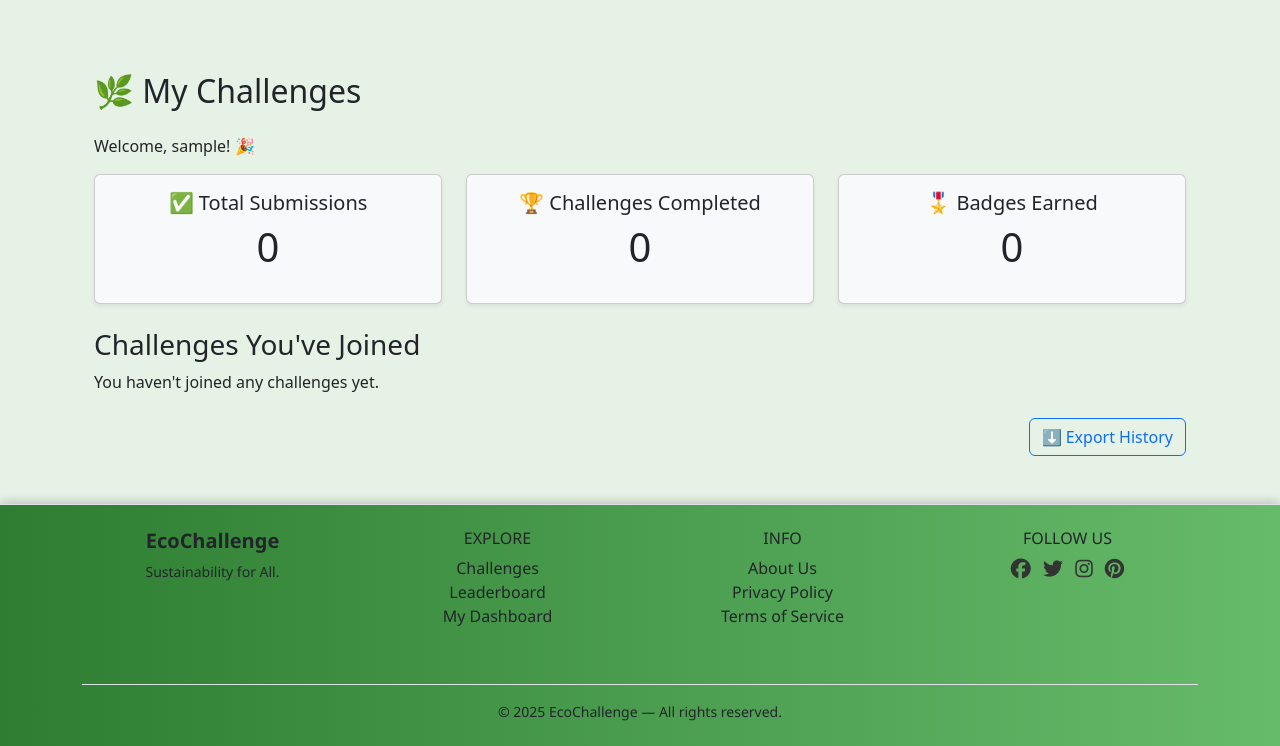
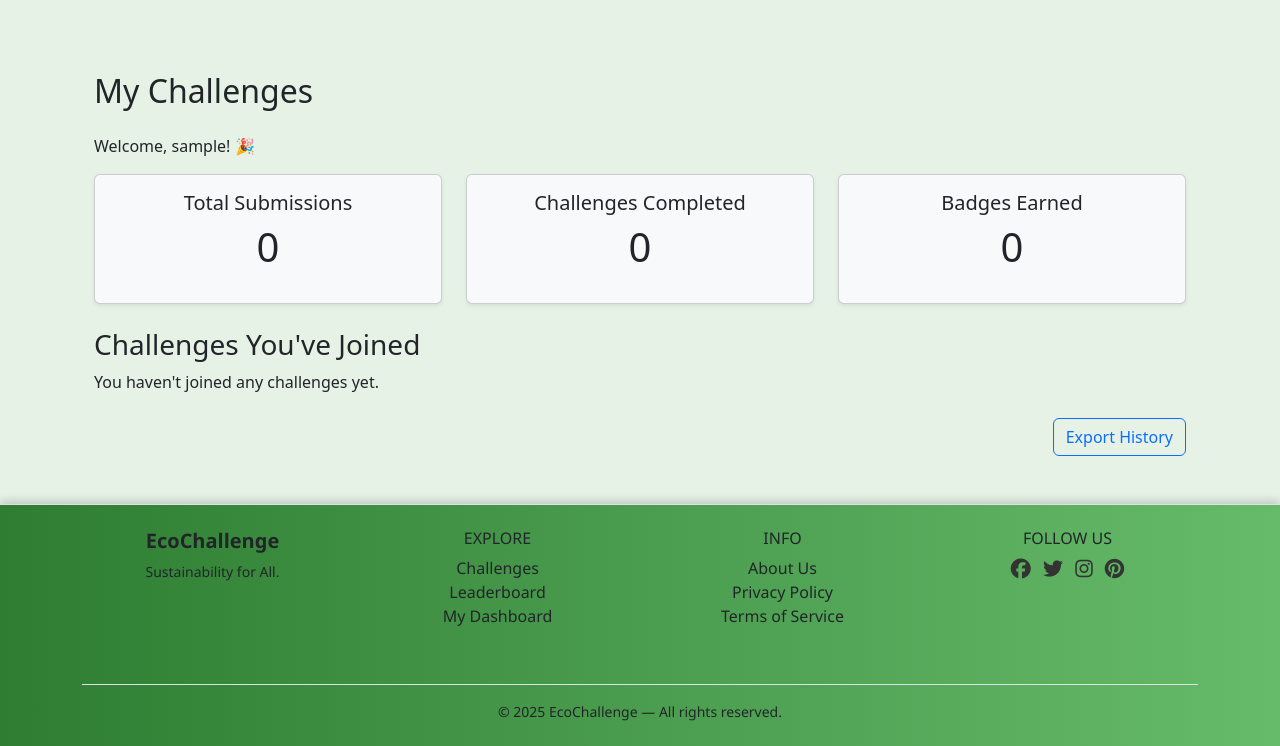
Before and after one commit to sharadpatel13/GreenChallenge, a Django app: page /my-challenges/ in a window 1280 px wide. Shown: the part 56-802 px from the top of the page. Run offline with Django 5.2, Linux system fonts and the light colour scheme; the visitor is signed in with stand-in values (Sample User, id 1).

Commit message:
removed unnecessary things

```diff
--- a/badges/templates/base.html
+++ b/badges/templates/base.html
@@ -5,7 +5,7 @@
     <meta name="viewport" content="width=device-width, initial-scale=1.0">
     <title>{% block title %}EcoChallenge{% endblock %}</title>
     <link rel="stylesheet" href="https://cdn.jsdelivr.net/npm/bootstrap@5.3.0/dist/css/bootstrap.min.css">
-    {% load static %} <!-- Load static files if needed -->
+    {% load static %}
     <link rel="stylesheet" href="https://cdn.jsdelivr.net/npm/bootstrap-icons@1.10.5/font/bootstrap-icons.css">
     <link rel="stylesheet" href="{% static 'css/style.css' %}">
     <link href="https://cdnjs.cloudflare.com/ajax/libs/font-awesome/6.5.0/css/all.min.css" rel="stylesheet">
@@ -27,7 +27,7 @@
 
                     </li>
                     <li class="nav-item">
-                        <a class="nav-link" href="{% url 'my-challenges' %}">Challenges</a> <!-- Link to your challenge list -->
+                        <a class="nav-link" href="{% url 'my-challenges' %}">Challenges</a>
                     </li>
                     <li class="nav-item">
                         <a class="nav-link" href="{% url 'about' %}">About</a>
@@ -45,7 +45,7 @@
                     {% endif %}
                     {% if user.is_staff %}
                     <li class="nav-item">
-                        <a class="nav-link" href="/admin">Admin</a> <!-- Link to the admin panel -->
+                        <a class="nav-link" href="/admin">Admin</a>
                     </li>
                     {% endif %}
                 </ul>
--- a/badges/templates/my_challenges.html
+++ b/badges/templates/my_challenges.html
@@ -2,7 +2,7 @@
 {% load static %}
 {% block content %}
 <div class="container mt-5">
-    <h2 class="mb-4">🌿 My Challenges</h2>
+    <h2 class="mb-4"> My Challenges</h2>
     <p>Welcome, {{ user.username }}! 🎉</p>
 
     <!-- Display Messages -->
@@ -19,7 +19,7 @@
         <div class="col-md-4">
             <div class="card bg-light shadow-sm">
                 <div class="card-body">
-                    <h5 class="card-title">✅ Total Submissions</h5>
+                    <h5 class="card-title"> Total Submissions</h5>
                     <p class="display-6">{{ total_submissions }}</p>
                 </div>
             </div>
@@ -27,7 +27,7 @@
         <div class="col-md-4">
             <div class="card bg-light shadow-sm">
                 <div class="card-body">
-                    <h5 class="card-title">🏆 Challenges Completed</h5>
+                    <h5 class="card-title"> Challenges Completed</h5>
                     <p class="display-6">{{ total_challenges }}</p>
                 </div>
             </div>
@@ -35,7 +35,7 @@
         <div class="col-md-4">
             <div class="card bg-light shadow-sm">
                 <div class="card-body">
-                    <h5 class="card-title">🎖️ Badges Earned</h5>
+                    <h5 class="card-title"> Badges Earned</h5>
                     <p class="display-6">{{ total_badges }}</p>
                 </div>
             </div>
@@ -56,68 +56,11 @@
         <p>You haven't joined any challenges yet.</p>
     {% endif %}
 
-<!--        <h3 class="mt-4 text-success">✅ Approved Submissions</h3>-->
-<!--    {% if approved_proofs %}-->
-<!--      <ul class="list-group mt-2">-->
-<!--        {% for proof in approved_proofs %}-->
-<!--          <li class="list-group-item d-flex justify-content-between align-items-center">-->
-<!--            <div>-->
-<!--              <strong>{{ proof.challenge.title }}</strong><br>-->
-<!--              📅 Uploaded: {{ proof.date_uploaded|date:"M d, Y" }}<br>-->
-<!--              ✅ <strong>Status: Approved</strong>-->
-<!--            </div>-->
-<!--            <a href="{{ proof.proof_file.url }}" class="btn btn-outline-success btn-sm" target="_blank">View Proof</a>-->
-<!--          </li>-->
-<!--        {% endfor %}-->
-<!--      </ul>-->
-<!--    {% else %}-->
-<!--      <p class="text-muted">No approved submissions yet.</p>-->
-<!--    {% endif %}-->
 
-<!--        {% if pending_proofs %}-->
-<!--      <h3 class="mt-5 text-warning">⏳ Pending Submissions</h3>-->
-<!--      <ul class="list-group mt-2">-->
-<!--        {% for proof in pending_proofs %}-->
-<!--          <li class="list-group-item d-flex justify-content-between align-items-center">-->
-<!--            <div>-->
-<!--              <strong>{{ proof.challenge.title }}</strong><br>-->
-<!--              📅 Uploaded: {{ proof.date_uploaded|date:"M d, Y" }}<br>-->
-<!--              ⏳ <strong>Status: Pending</strong>-->
-<!--            </div>-->
-<!--            <a href="{{ proof.proof_file.url }}" class="btn btn-outline-secondary btn-sm" target="_blank">View Proof</a>-->
-<!--          </li>-->
-<!--        {% endfor %}-->
-<!--      </ul>-->
-<!--    {% else %}-->
-<!--      <p class="text-muted mt-3"><strong>No pending submissions.</strong></p>-->
-<!--    {% endif %}-->
-
-<!--    &lt;!&ndash; Rejected Submissions &ndash;&gt;-->
-<!--    {% if rejected_proofs_grouped %}-->
-<!--        <h3 class="mt-5">❌ Rejected Submissions</h3>-->
-<!--        {% for challenge_title, proofs in rejected_proofs_grouped.items %}-->
-<!--            <div class="card my-3 shadow-sm">-->
-<!--                <div class="card-header bg-danger text-white">-->
-<!--                    <strong>{{ challenge_title }}</strong>-->
-<!--                </div>-->
-<!--                <div class="card-body">-->
-<!--                    <ul class="list-group">-->
-<!--                        {% for proof in proofs %}-->
-<!--                            <li class="list-group-item">-->
-<!--                                📅 Uploaded: {{ proof.date_uploaded|date:"M d, Y" }}-->
-<!--                            </li>-->
-<!--                        {% endfor %}-->
-<!--                    </ul>-->
-<!--                </div>-->
-<!--            </div>-->
-<!--        {% endfor %}-->
-<!--    {% else %}-->
-<!--    <p class="text-muted mt-3"><strong>No rejected submissions.</strong></p>-->
-<!--    {% endif %}-->
 
     <!-- Export Button -->
     <div class="mt-4 text-end">
-        <a href="#" class="btn btn-outline-primary" onclick="downloadCSV()">⬇️ Export History</a>
+        <a href="#" class="btn btn-outline-primary" onclick="downloadCSV()"> Export History</a>
     </div>
 </div>
 
@@ -136,12 +79,12 @@ function downloadCSV() {
 
         items.forEach(item => {
             const uploadedLine = item.innerText.split('\n')[0] || '';
-            const uploaded = uploadedLine.replace('📅 Uploaded: ', '').trim();
+            const uploaded = uploadedLine.replace(' Uploaded: ', '').trim();
 
             let badge = 'None';
             if(status === 'Approved') {
                 const badgeLine = item.innerText.split('\n')[1] || '';
-                badge = badgeLine.replace('🏅 Badge:', '').trim();
+                badge = badgeLine.replace(' Badge:', '').trim();
             }
 
             rows.push([challenge, uploaded, badge, status]);
--- a/badges/templates/review_proofs.html
+++ b/badges/templates/review_proofs.html
@@ -1,7 +1,7 @@
 {% extends "base.html" %}
 {% block content %}
 <div class="container mt-5">
-    <h2>📥 Pending Proof Submissions</h2>
+    <h2> Pending Proof Submissions</h2>
     {% if proofs %}
         {% for proof in proofs %}
             <div class="card my-3">
@@ -11,8 +11,8 @@
                     <form method="post">
                         {% csrf_token %}
                         <input type="hidden" name="proof_id" value="{{ proof.id }}">
-                        <button name="action" value="approve" class="btn btn-success">✅ Approve</button>
-                        <button name="action" value="reject" class="btn btn-danger">❌ Reject</button>
+                        <button name="action" value="approve" class="btn btn-success">Approve</button>
+                        <button name="action" value="reject" class="btn btn-danger"> Reject</button>
                     </form>
                 </div>
             </div>
--- a/badges/templates/submit_proof.html
+++ b/badges/templates/submit_proof.html
@@ -33,7 +33,7 @@
     {% endif %}
 </div>
 
-        <button type="submit" class="btn btn-success">✅ Submit</button>
+        <button type="submit" class="btn btn-success"> Submit</button>
     </form>
 </div>
 {% endblock %}
```
